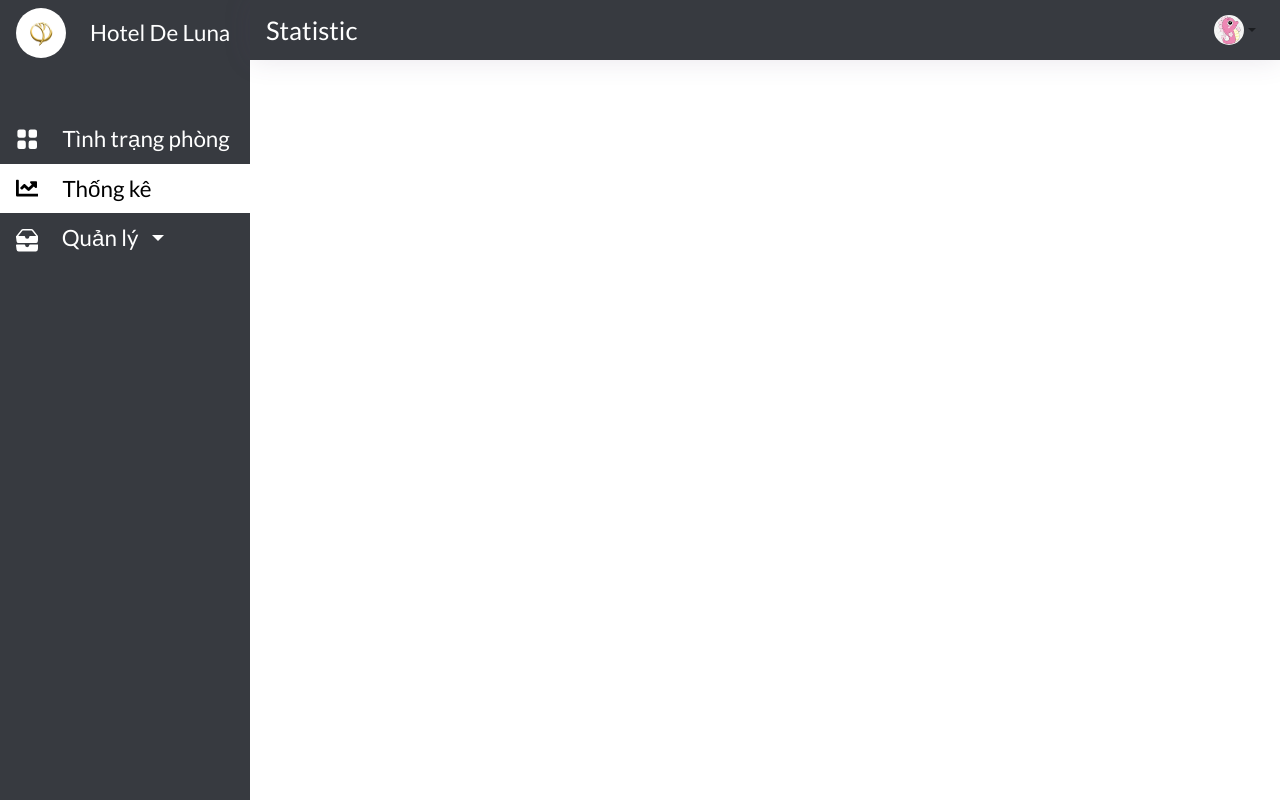
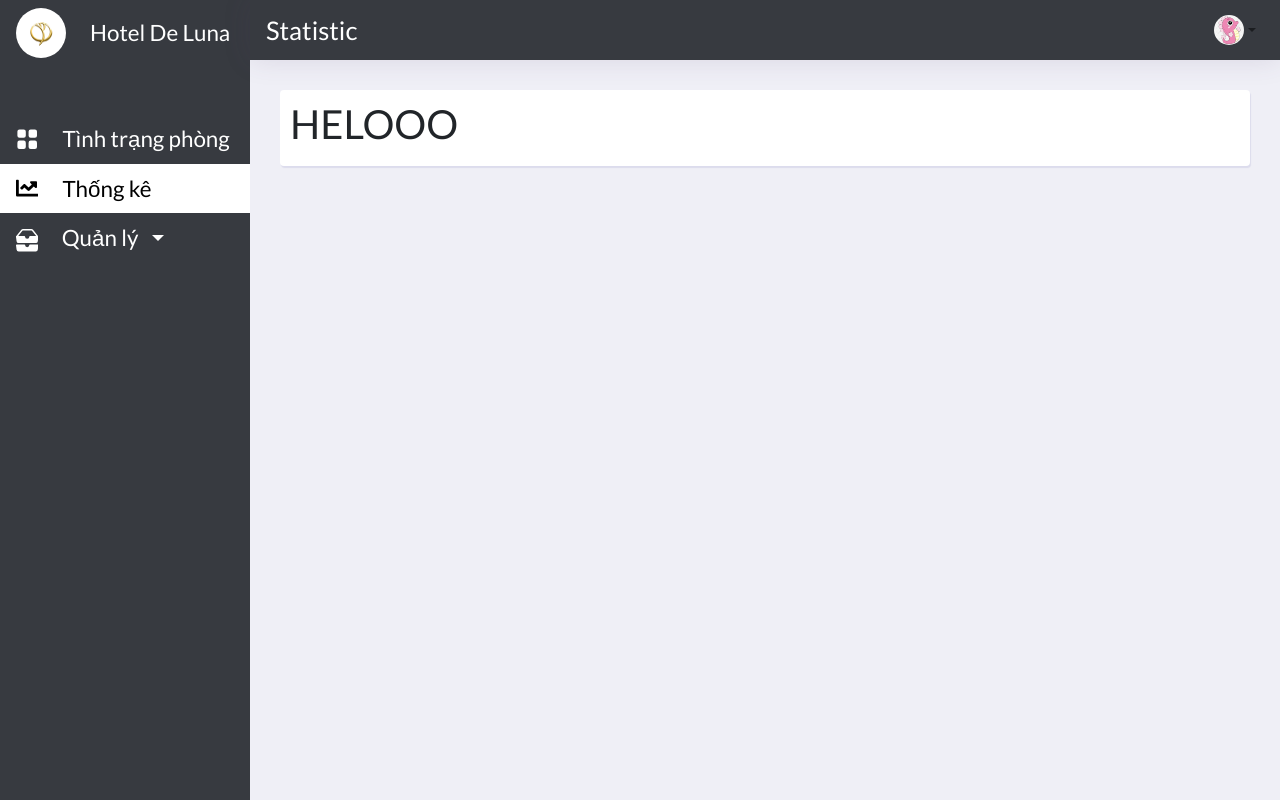
Before and after one commit to k18-hcmus-brothers/NMCNPM_Project, a React (Create React App) app in the folder client/: page /statistic in a window 1280 px wide. Built offline with nearby package versions, Linux system fonts and the light colour scheme; no server answers.

Commit message:
first commit

```diff
--- a/client/src/Components/ContentPages/Statistic.js
+++ b/client/src/Components/ContentPages/Statistic.js
@@ -1,13 +1,13 @@
-import React from 'react'
-import { Container } from 'react-bootstrap'
-import Navigation from '../Navigation'
-
+import React from "react";
+import { Container } from "react-bootstrap";
+import Navigation from "../Navigation";
+import MainStatics from "../Statistic/MainStatictis"
 function Statistic() {
   return (
     <div>
       <Navigation title="Statistic" />
-            <Container fluid>
-
+      <Container fluid className="content-wrapper">
+          <MainStatics/>
       </Container>
     </div>
   );
--- /dev/null
+++ b/client/src/Components/Statistic/MainStatictis.js
@@ -0,0 +1,55 @@
+import React, { useState, useEffect } from 'react'
+import axios from 'axios'
+
+import server from '../../server'
+
+import '../../Styles/Statistics.css'
+
+function MainStatictis() {
+
+  const [roles, setRoles] = useState([])
+
+  const [expand, setExpand] = useState(true)
+
+  // eslint-disable-next-line
+  useEffect(async () => {
+    const result = await axios(
+      server + '/member/'
+    )
+    // console.log("<<Role.js useEffect>>", result.data)
+
+    setRoles(result.data)
+  }, []);
+
+  function handleExpand(e) {
+    e.preventDefault()
+    setExpand(!expand)
+  }
+
+  function handleCheckboxChange(e) {
+    const name = e.target.getAttribute("name")
+    const index = e.target.getAttribute("index")
+    setRoles(prevState => {
+      let roleItems = [...prevState]
+      // console.log(roleItems[index][name])
+      roleItems[index][name] = !roleItems[index][name]
+      return roleItems;
+    })
+  }
+
+  function handleDelete(e) {
+    console.log("<<DELETE>>", e.target)
+
+  }
+
+  return (
+    <div>
+     <div className="content-box">
+         <h1>HELOOO</h1>
+     </div>
+
+    </div>
+  )
+}
+
+export default MainStatictis
```
Also changed, not shown: client/src/Styles/Statistics.css (added). Lines whose indentation alone changed are shown as unchanged.
